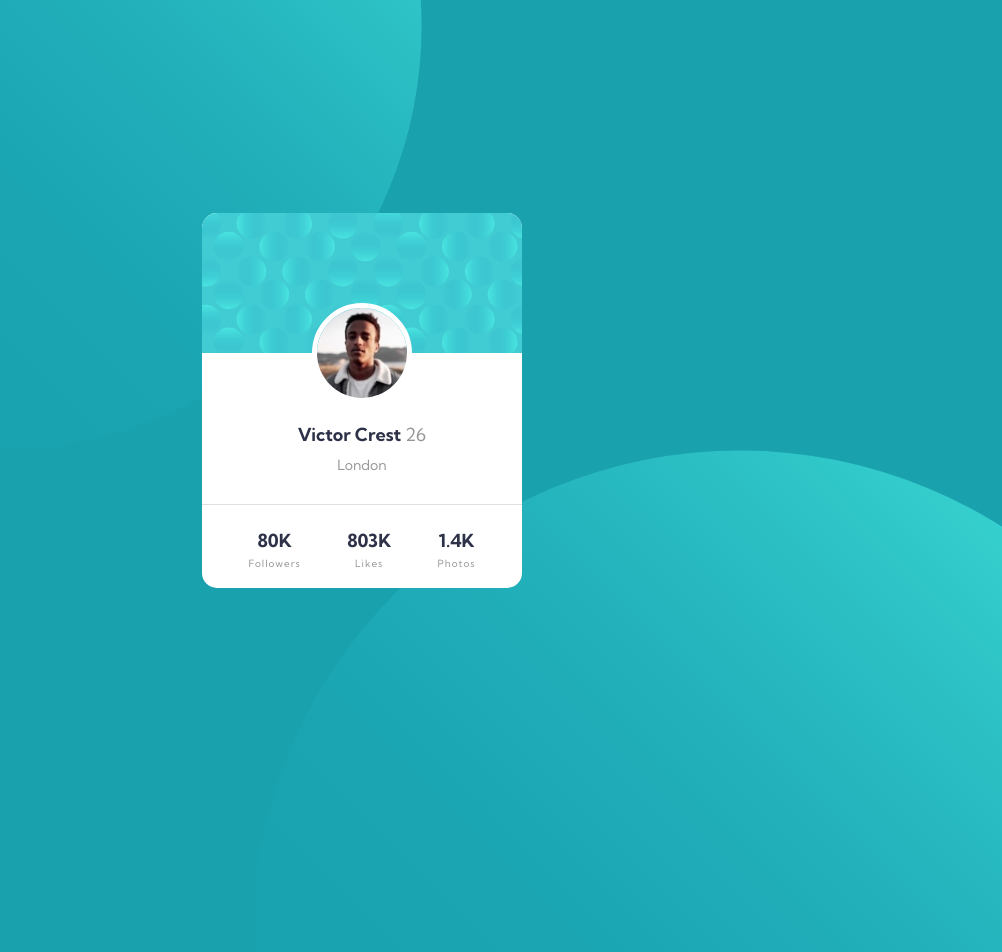
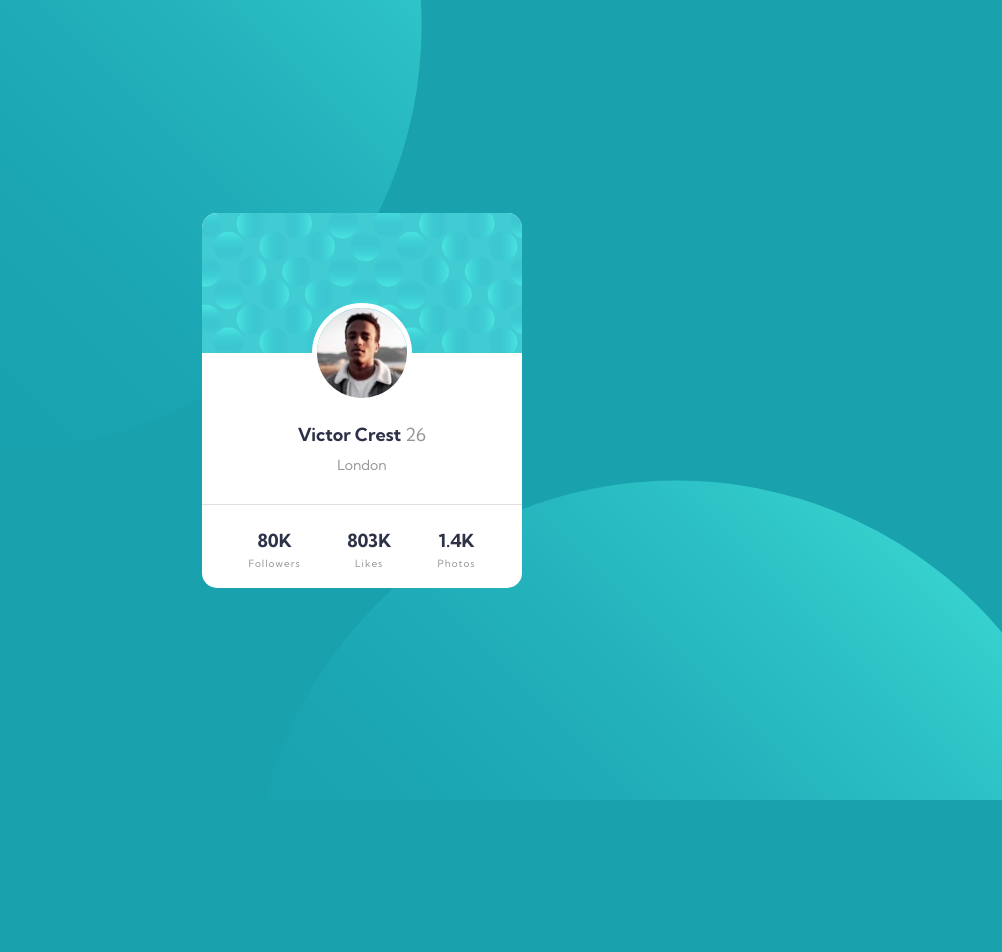
Before and after one commit to Josueram/Profile-card-component, a plain HTML site: page index.html in a window 1280 px wide. Shown: the top 952 px of the page, without its empty margins (278-1280 px from the left). After the commit the page ends 800 px from the top, so only its background shows below. Drawn offline with Linux system fonts and the light colour scheme.

Commit message:
Se arreglaron las dimensiones del circle-bottom

```diff
--- a/css/styles.css
+++ b/css/styles.css
@@ -119,14 +119,16 @@ body {
     }
     .circle-bottom {
         width: 850px;
-        height: 850px;
+        height: 320px;
         position: absolute;
-        bottom: -500px;
+        bottom: 0px;
         right: -100px;
         z-index: 1;
         overflow: hidden;
     }
     .circle-bottom img {
+        width: 850px;
+        height: 850px;
         position: absolute;
         z-index: 1;
     }
```
Also changed, not shown: index.html (+0 -2 lines).
